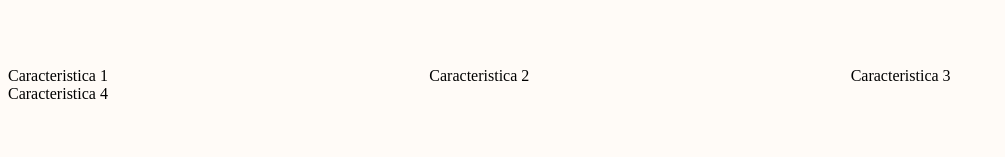
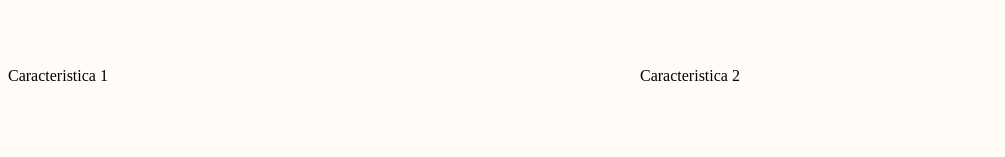
Before and after one commit to cediel/semana1bedu, a plain HTML site: page index.html in a window 1280 px wide. Shown: the part 1175-1332 px from the top of the page, without its empty margins (0-1005 px from the left). Before the commit the page ends 1286 px from the top, so only its background shows below. Drawn offline with nearby package versions, Linux system fonts and the light colour scheme.

Commit message:
Reto 02 22062022

```diff
--- a/styles.css
+++ b/styles.css
@@ -122,5 +122,6 @@
   }
 .features{
   display: grid;
-  grid-template-columns: repeat(3, 1fr);
+  grid-template-columns: repeat(2, 1fr);
+  grid-template-rows: repeat(2, 330px);
 }
```
